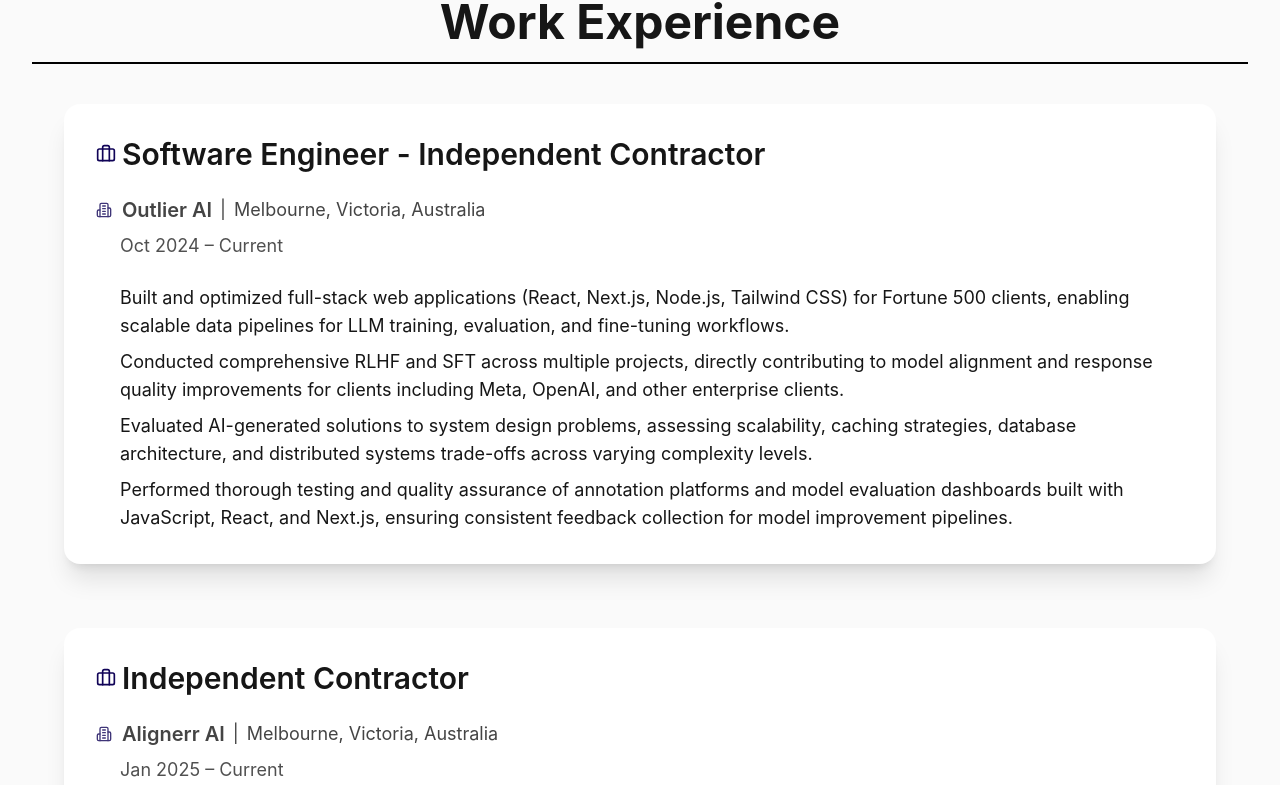
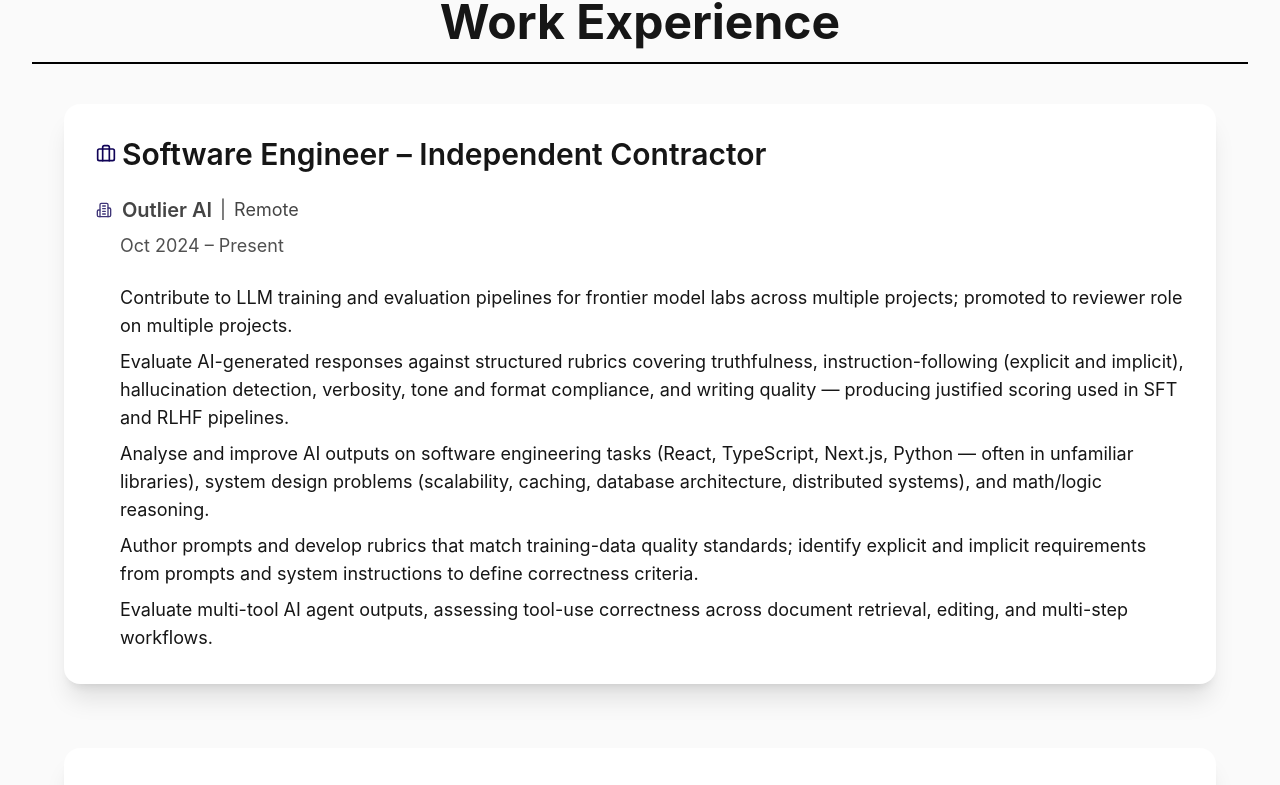
Before and after one commit to MahirAbrar/mahirsportfolio, a React (Create React App) app: page / in a window 1280 px wide. Shown: the part 2632-3417 px from the top of the page. Built offline with nearby package versions, Linux system fonts and the light colour scheme.

Commit message:
update outlier and retentive

```diff
--- a/src/components/Projects.js
+++ b/src/components/Projects.js
@@ -10,7 +10,7 @@
       title: "Retentive",
       baseImage: `${process.env.PUBLIC_URL}/retentive/retentive-image.png`,
       baseDescription:
-        "Struggling to remember what you study? Retentive solves the forgetting problem — a commercial SaaS that uses science-backed spaced repetition to make learning stick. With four learning modes, a focus timer with adherence tracking, and gamification to keep you motivated, it turns cramming into durable knowledge. Try it free for 14 days at retentive.site — no credit card required.",
+        "Struggling to remember what you study? Retentive is a deployed spaced repetition learning app that fights the forgetting curve, serving organic users at retentive.site. Four review modes (Ultra-Cram, Cram, Steady, Extended), a focus timer with adherence tracking, and gamification turn cramming into durable knowledge. A native iOS version is currently being rebuilt in SwiftUI. Try it free for 14 days — no credit card required.",
       tools: ["React", "TypeScript", "Vite", "Supabase", "PWA"],
       dialectDescription: (
         <>
@@ -22,13 +22,13 @@
           </p>
           <p className="text-gray-800 mb-4">
             <span className="font-semibold">The solution:</span> Retentive is a
-            fully commercial SaaS that transforms how you learn by scheduling
-            reviews at the scientifically-optimal moment — right before you'd
-            forget. Built with Stripe payments, it offers a 14-day free trial
-            followed by flexible plans ($5/month, $12/quarter, or $15/semi-annual).
-            The app leverages cognitive science research and spaced repetition
-            algorithms to determine the optimal review time for each item based
-            on your learning mode.
+            deployed spaced repetition learning app that schedules reviews at
+            the scientifically-optimal moment — right before you'd forget.
+            Four review modes (Ultra-Cram, Cram, Steady, Extended) adapt the
+            interval cadence to how you need to learn, from night-before
+            cramming to long-term retention. The app is live at retentive.site
+            serving organic users, with a native iOS version currently being
+            rebuilt in SwiftUI.
           </p>
           <p className="text-gray-800 mb-4">
             <span className="font-semibold">Try it yourself:</span> head to{" "}
@@ -66,6 +66,7 @@
         "Lucide React",
         "PWA (Service Worker)",
         "Stripe",
+        "SwiftUI (iOS, in progress)",
       ],
       dialectImages: [
         `${process.env.PUBLIC_URL}/retentive/main page.gif`,
@@ -117,7 +118,7 @@
             </li>
           </ul>
 
-          <p className="text-gray-800 font-semibold mb-2">Business Model:</p>
+          <p className="text-gray-800 font-semibold mb-2">Pricing & Trial:</p>
           <ul className="list-disc pl-5 space-y-1 mb-4">
             <li className="text-gray-800">
               14-day free trial with full access, no credit card required
--- a/src/components/WorkExperience.js
+++ b/src/components/WorkExperience.js
@@ -139,15 +139,16 @@
 const WorkExperience = () => {
   const experience = [
     {
-      title: "Software Engineer - Independent Contractor",
+      title: "Software Engineer – Independent Contractor",
       company: "Outlier AI",
-      location: "Melbourne, Victoria, Australia",
-      date: "Oct 2024 – Current",
+      location: "Remote",
+      date: "Oct 2024 – Present",
       responsibilities: [
-        "Built and optimized full-stack web applications (React, Next.js, Node.js, Tailwind CSS) for Fortune 500 clients, enabling scalable data pipelines for LLM training, evaluation, and fine-tuning workflows.",
-        "Conducted comprehensive RLHF and SFT across multiple projects, directly contributing to model alignment and response quality improvements for clients including Meta, OpenAI, and other enterprise clients.",
-        "Evaluated AI-generated solutions to system design problems, assessing scalability, caching strategies, database architecture, and distributed systems trade-offs across varying complexity levels.",
-        "Performed thorough testing and quality assurance of annotation platforms and model evaluation dashboards built with JavaScript, React, and Next.js, ensuring consistent feedback collection for model improvement pipelines.",
+        "Contribute to LLM training and evaluation pipelines for frontier model labs across multiple projects; promoted to reviewer role on multiple projects.",
+        "Evaluate AI-generated responses against structured rubrics covering truthfulness, instruction-following (explicit and implicit), hallucination detection, verbosity, tone and format compliance, and writing quality — producing justified scoring used in SFT and RLHF pipelines.",
+        "Analyse and improve AI outputs on software engineering tasks (React, TypeScript, Next.js, Python — often in unfamiliar libraries), system design problems (scalability, caching, database architecture, distributed systems), and math/logic reasoning.",
+        "Author prompts and develop rubrics that match training-data quality standards; identify explicit and implicit requirements from prompts and system instructions to define correctness criteria.",
+        "Evaluate multi-tool AI agent outputs, assessing tool-use correctness across document retrieval, editing, and multi-step workflows.",
       ],
     },
     {
@@ -164,17 +165,16 @@
       ],
     },
     {
-      title: "Helpdesk Operator",
+      title: "Contact Centre Operator",
       company: "13cabs (A2B Australia)",
       location: "Melbourne, VIC",
       date: "Aug 2025 – Present",
       responsibilities: [
-        "Triaged and resolved driver-facing technical issues across booking systems, navigation tools, and payment terminals, maintaining high first-call resolution rates across high-volume inbound support channels.",
-        "Utilised proprietary CRM system (MTI) to manage end-to-end customer booking lifecycle including trip allocation, driver coordination, and payment processing, ensuring accurate and up-to-date records across all interactions.",
-        "Simultaneously navigated multiple internal platforms and databases during live calls, capturing and interpreting customer data accurately while maintaining call handling time KPIs.",
-        "Maintained accurate database records and email correspondence for every interaction, ensuring compliance with organisational security procedures and documentation standards.",
-        "Handled critical safety incidents including duress alarms and emergency situations, making rapid decisions under pressure while maintaining clear communication with all stakeholders across internal and external channels.",
-        "Diagnosed and escalated complex account, system, and integration issues by collaborating with team leaders and cross-functional staff, consistently receiving positive performance feedback for professionalism and technical accuracy.",
+        "Take passenger bookings via the proprietary MTI platform and dispatch to drivers; manage bookings across multiple regulated account types (TAC, WorkSafe, DVA, and others) with distinct compliance rules that vary by state.",
+        "Operate the supervisor screen monitoring all active trips across the fleet in real time; identify service breaches and coordinate resolution by dispatching drivers, sending fleet-wide messages, and reallocating coverage.",
+        "Coordinate driver-side operations in helpdesk: issue nojobs and recalls, respond to duress alarms, and resolve payment exceptions in real time under tight call-handling KPIs.",
+        "Manually test MTI platform updates from the development team, reproduce issues, and provide structured feedback used to refine releases before rollout.",
+        "Resolve complex conflicts between passengers and drivers with varying language and communication abilities, translating between parties to de-escalate and complete trip delivery; provide structured driver and agent performance feedback and suggest process improvements.",
       ],
     },
     {
```
